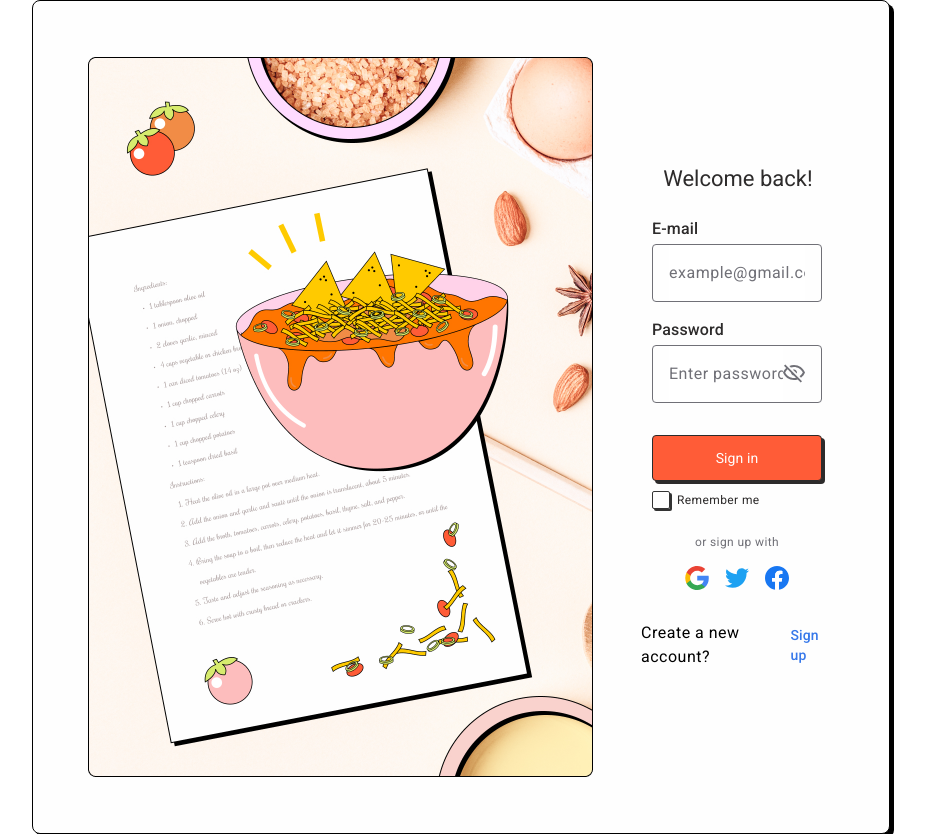
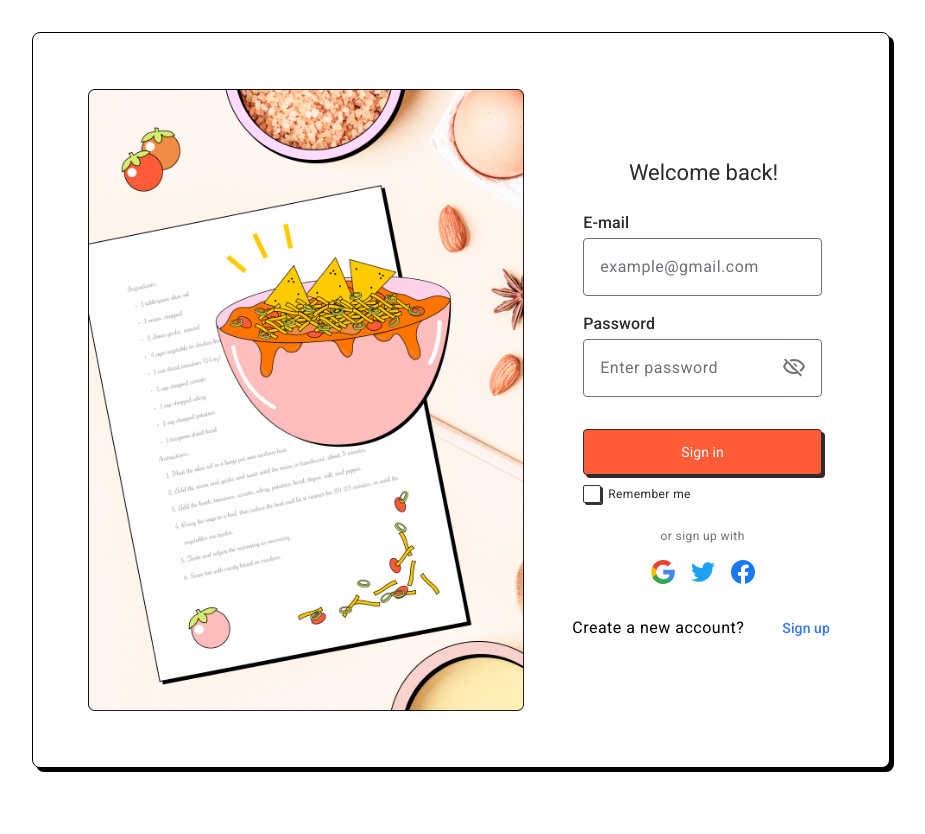
Before and after one commit to recipetoria/recipetoria-frontend, a React (Create React App) app: page /sign_in in a window 1280 px wide. Shown: the whole page, without its empty margins (179-1104 px from the left). After the commit the page ends 800 px from the top, so only its background shows below. Built offline with nearby package versions, Linux system fonts and the light colour scheme; a web font is replaced by a local one; what redux-undo would draw is missing.

Commit message:
feat: add adaptive for image in sign

```diff
--- a/src/pages/SignPage/SignPage.scss
+++ b/src/pages/SignPage/SignPage.scss
@@ -23,6 +23,13 @@
   &__img-wrapper {
     display: flex;
     align-items: center;
+    width: calc(42.709vw - 110px);
+
+    img {
+      width: 100%;
+
+      object-fit: cover;
+    }
   }
 
   &__form-n-header {
```
